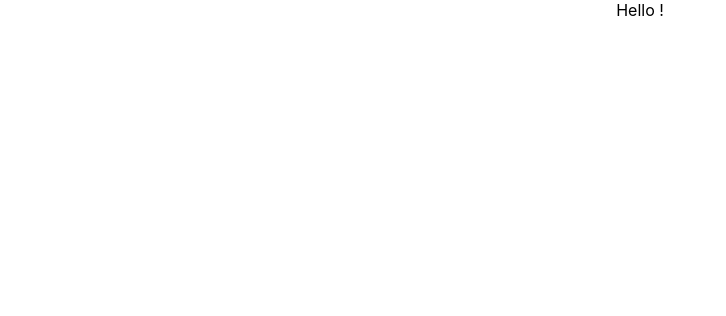
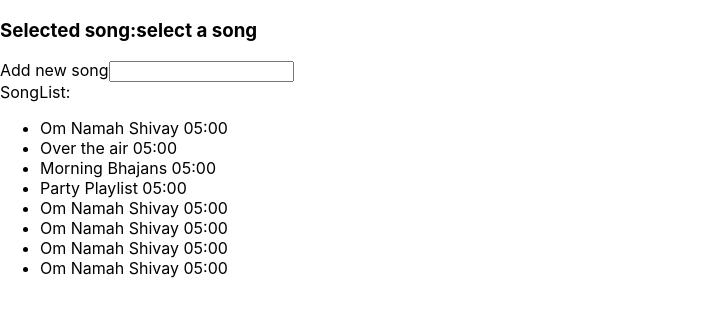
Before and after one commit to ashishprasad2163/React-redux-proj, a React (Create React App) app: page / in a window 1280 px wide. Shown: the top 316 px of the page, without its empty margins (0-726 px from the left). Built offline with nearby package versions, Linux system fonts and the light colour scheme.

Commit message:
added redux with combine reducers

```diff
--- a/package.json
+++ b/package.json
@@ -1,5 +1,5 @@
 {
-  "name": "react-redux",
+  "name": "react-reduxP",
   "version": "0.1.0",
   "private": true,
   "dependencies": {
@@ -8,7 +8,9 @@
     "@testing-library/user-event": "^13.5.0",
     "react": "^18.2.0",
     "react-dom": "^18.2.0",
+    "react-redux": "^8.0.2",
     "react-scripts": "5.0.1",
+    "redux": "^4.2.0",
     "web-vitals": "^2.1.4"
   },
   "scripts": {
--- a/src/App.js
+++ b/src/App.js
@@ -1,11 +1,13 @@
-import logo from './logo.svg';
 import './App.css';
+import { Provider } from 'react-redux';
+import store from './store';
+import SongList from './components/list/SongList';
 
 function App() {
   return (
-    <div className="App">
-      Hello !
-    </div>
+    <Provider store={store}>
+      <SongList />
+    </Provider>
   );
 }
 
--- /dev/null
+++ b/src/Data.js
@@ -0,0 +1,36 @@
+const Data = [
+    {
+        name: 'Om Namah Shivay',
+        duration: '05:00'
+    },
+    {
+        name: 'Over the air',
+        duration: '05:00'
+    },
+    {
+        name: 'Morning Bhajans',
+        duration: '05:00'
+    },
+    {
+        name: 'Party Playlist',
+        duration: '05:00'
+    },
+    {
+        name: 'Om Namah Shivay',
+        duration: '05:00'
+    },
+    {
+        name: 'Om Namah Shivay',
+        duration: '05:00'
+    },
+    {
+        name: 'Om Namah Shivay',
+        duration: '05:00'
+    },
+    {
+        name: 'Om Namah Shivay',
+        duration: '05:00'
+    }
+];
+
+export default Data;
--- /dev/null
+++ b/src/actions/types.js
@@ -0,0 +1,3 @@
+export const ADD_SONG_LIST = 'ADD_SONG_LIST';
+export const REMOVE_SONG_LIST = 'REMOVE_SONG_LIST';
+export const SET_SONG = 'SET_SONG';
--- /dev/null
+++ b/src/components/list/SongList.js
@@ -0,0 +1,67 @@
+import React, { useState } from "react";
+import { connect } from 'react-redux';
+import PropTypes from 'prop-types';
+
+const SongList = (props) => {
+
+    const [name, setName] = useState('');
+
+    const handleChange = (e) => {
+        props.addSong(e.target.value)
+        setName(e.target.value)
+    }
+
+    return (
+        <div>
+            <h3>
+                Selected song:{props.song ? props.song : "select a song"}
+            </h3>
+            <label>
+                Add new song
+            </label>
+            <span>{props.newSong.name}</span>
+            <input
+                value={name}
+                onChange={(e) => handleChange(e)}
+            />
+            <div>
+                SongList:
+            </div>
+            <ul>{props.songList.map(({ name, duration }) => (
+                <li onClick={() => props.setSong(name)} key={`${name} ${Math.random()}`}>{name} {duration}</li>
+            ))}</ul>
+        </div>
+    )
+};
+
+SongList.propType = {
+    song: PropTypes.string.isRequired,
+    songList: PropTypes.array.isRequired,
+    newSong: PropTypes.object.isRequired
+}
+
+const mapStateToProps = (state) => {
+    console.log(state);
+    return {
+        song: state.song.song,
+        songList: state.list.songList,
+        newSong: state.list.newSong,
+    }
+}
+
+const mapDispatchToProps = (dispatch) => {
+    return {
+        addSong: (s) => dispatch({
+            type: 'ADD_SONG_LIST', payload: {
+                name: s,
+                duration: 'asdasd'
+            }
+        }),
+        setSong: (name) => dispatch({
+            type: 'SET_SONG',
+            payload: name
+        })
+    }
+}
+
+export default connect(mapStateToProps, mapDispatchToProps)(SongList);
--- /dev/null
+++ b/src/reducers/index.js
@@ -0,0 +1,8 @@
+import { combineReducers } from 'redux';
+import songListReducer from './songListReducer';
+import songReducer from './songReducer';
+
+export default combineReducers({
+    list: songListReducer,
+    song: songReducer
+});
--- /dev/null
+++ b/src/reducers/songListReducer.js
@@ -0,0 +1,33 @@
+import Data from '../Data';
+import {
+    ADD_SONG_LIST,
+    REMOVE_SONG_LIST
+} from '../actions/types';
+
+const initialState = {
+    songList: Data,
+    newSong: {
+        name: "",
+        duration: ""
+    },
+};
+
+export default (state = initialState, action) => {
+    switch (action.type) {
+        case ADD_SONG_LIST:
+            return {
+                ...state,
+                songList: state.songList.concat({
+                    name: action.payload.name,
+                    duration: action.payload.duration
+                })
+            };
+        case REMOVE_SONG_LIST:
+            return {
+                ...state,
+                songList: state.songList.filter(song => song.name !== action.value.name)
+            };
+        default:
+            return state
+    }
+};
--- /dev/null
+++ b/src/reducers/songReducer.js
@@ -0,0 +1,20 @@
+import {
+    SET_SONG
+} from '../actions/types';
+
+const initialState = {
+    song: '',
+};
+
+export default (state = initialState, action) => {
+    switch (action.type) {
+        case SET_SONG:
+            return {
+                ...state,
+                song: action.payload
+            }
+
+        default:
+            return state;
+    }
+};
--- /dev/null
+++ b/src/store.js
@@ -0,0 +1,8 @@
+import { createStore } from 'redux';
+import rootReducer from './reducers';
+
+// const initialState = {};
+
+const store = createStore(rootReducer);
+
+export default store;
```
Also changed, not shown: src/logo.svg (deleted), 1 other file (tests, documents, lock files or other folders).
